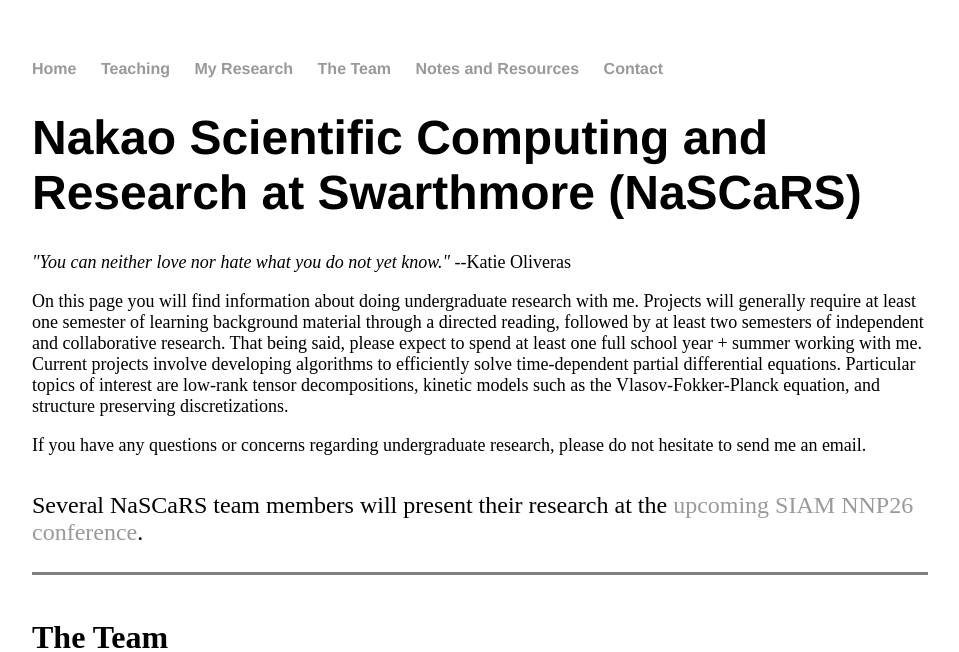
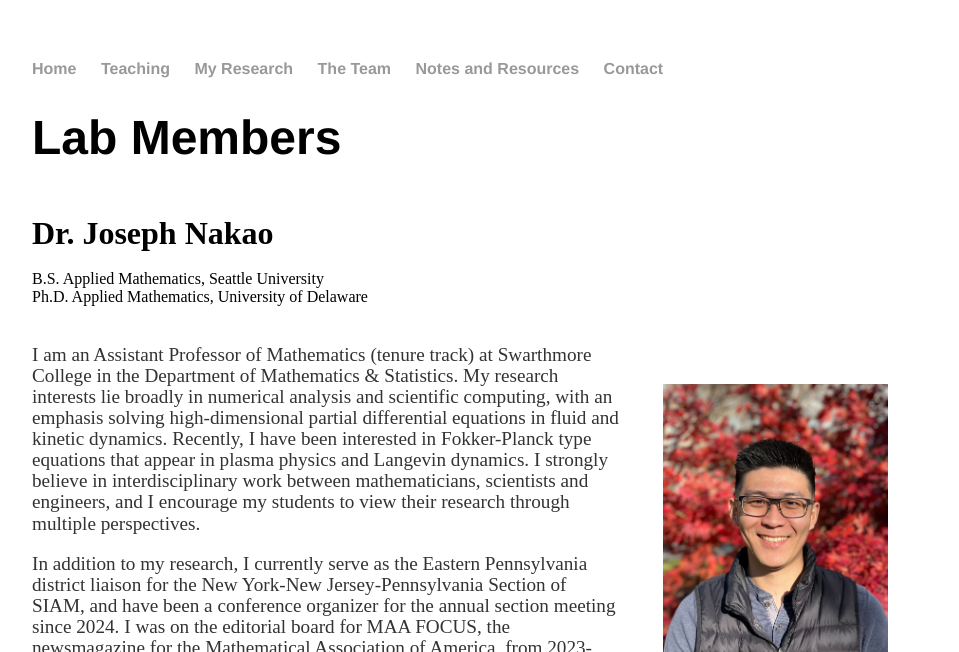
Before and after one commit to jhknakao/jhknakao.github.io, a Jekyll site: the page built from undergradresearch.html, in a window 1280 px wide and 1400 px high, cut to the strip 0-652 px from the top of the window. Shown: the whole strip, without its empty margins (160-1119 px from the left). Built offline with Jekyll 4.4.1, drawn with Linux system fonts in a browser that asks for light colours; some of the changed text lies outside the part shown.

Commit message:
Update undergradresearch.html

```diff
--- a/undergradresearch.html
+++ b/undergradresearch.html
@@ -1,86 +1,107 @@
 ---
 layout: default
-title: The Team
+title: People
 ---
 <div class="blurb">
-	<h1>Nakao Scientific Computing and Research at Swarthmore (NaSCaRS)</h1>
-	<font size="4"><i>"You can neither love nor hate what you do not yet know."</i> --Katie Oliveras</font>
+	<h1>Lab Members</h1>
+	<br>
+	<font size="6"><b>Dr. Joseph Nakao</b></font>
 	<br>
 	<br>
-	<font size="4">On this page you will find information about doing undergraduate research with me. Projects will generally require at least one semester of learning background material through a directed reading, followed by at least two semesters of independent and collaborative research. That being said, please expect to spend at least one full school year + summer working with me. Current projects involve developing algorithms to efficiently solve time-dependent partial differential equations. Particular topics of interest are low-rank tensor decompositions, kinetic models such as the Vlasov-Fokker-Planck equation, and structure preserving discretizations.</font>
+	B.S. Applied Mathematics, Seattle University
+	<br>
+	Ph.D. Applied Mathematics, University of Delaware
 	<br>
 	<br>
-	<font size="4">If you have any questions or concerns regarding undergraduate research, please do not hesitate to send me an email.</font>
-	<br>
-	<br>
-	<br>
-	<font size="5">Several NaSCaRS team members will present their research at the <a href="https://siamnnp2026.sciencesconf.org/" target="_blank">upcoming SIAM NNP26 conference</a>.</font>
-  <br>
+	<p style="padding:40px;float:right;"><img src="images/Nakao_headshot11.2024.jpg" width="225" height=auto></p>
+	<p>
+		I am an Assistant Professor of Mathematics (tenure track) at Swarthmore College in the Department of Mathematics & Statistics. My research interests lie broadly in numerical analysis and scientific computing, with an emphasis solving high-dimensional partial differential equations in fluid and kinetic dynamics. Recently, I have been interested in Fokker-Planck type equations that appear in plasma physics and Langevin dynamics. I strongly believe in interdisciplinary work between mathematicians, scientists and engineers, and I encourage my students to view their research through multiple perspectives.
+	</p>
+	<p>
+		In addition to my research, I currently serve as the Eastern Pennsylvania district liaison for the New York-New Jersey-Pennsylvania Section of SIAM, and have been a conference organizer for the annual section meeting since 2024. I was on the editorial board for MAA FOCUS, the newsmagazine for the Mathematical Association of America, from 2023-2026. And I was on the board of directors for Spectra, the association for LGBTQ+ mathematicians, from 2021-2024.
+	</p>
+
 	<br>
 	<hr size="3" noshade>
 	<br>
 
 	<br>
-	<font size="6"><b>The Team</b></font>
-	<p style="padding:40px;float:right;"><figure><img src="images/nakao_team_2025.jpg" width="400" height=auto><figcaption>Nakao Research Group 2025 (D. Jacobs, P. Bosques-Paulet, J. Nakao, J. Almekinders, Z. Tang)</figcaption></figure></p>
+	<font size="6"><b>Current Research Students (2026-2027 academic year)</b></font>
+
+	<br>
+	<br>
+
+	<font size="4"><b>Dylan Jacobs '27 (Jan. 2024 -- present)</b></font>
+	<ul>
+	<li>Hometown: Portland, OR</li>
+    <li>Majors: Mathematics w/ Applied Emphasis, Engineering</li>
+	<li>Project: Adaptive and conservative low-rank solver for the hybrid ion Vlasov-Fokker-Planck and fluid electron system</li>
+	</ul>
+
+	<br>
+	<br>
+
+	<font size="4"><b>Paolo Bosques-Paulet '27 (Sept. 2024 -- present)</b></font>
+	<ul>
+	<li>Hometown: Eureka, CA</li>
+    <li>Majors: Mathematics w/ Applied Emphasis, Engineering</li>
+	<li>Project: High-order implicit integrator for four-dimensional diffusion equations in hierarchical Tucker tensor format</li>
+	</ul>
+
+	<br>
+	<br>
+
+	<font size="4"><b>Brad Johnston '27 (May 2026 -- present)</b></font>
+	<ul>
+	<li>Hometown: Newtown Square, PA</li>
+    <li>Majors: Engineering</li>
+	<li>Project: Converting a MATLAB library to Python for a high-order low-rank integrator for three-dimensional convection-diffusion equations</li>
+	</ul>
+
+	<br>
+	<br>
+
+	<font size="4"><b>Max Wheeler '29 (May 2026 -- present)</b></font>
+	<ul>
+	<li>Hometown: Madison, CT</li>
+    <li>Majors: Pre-Major</li>
+	<li>Project: TBD</li>
+	</ul>
+
+	<br>
+	<br>
+
+	<font size="4"><b>Kaden Cho '29 (May 2026 -- present)</b></font>
+	<ul>
+	<li>Hometown: Palo Alto, CA</li>
+    <li>Majors: Pre-Major</li>
+	<li>Project: TBD</li>
+	</ul>
+
+
+	<br>
+	<hr size="3" noshade>
+	<br>
+
+	<br>
+	<font size="6"><b>Previous Research Students</b></font>
+
+	<br>
+	<br>
 
 	<ul>
-		<li>Kaden Cho '29 (June 2026 -- present)</li>
-		<li>Max Wheeler '29 (May 2026 -- present)</li>
-		<li>Brad Johnston '27 (May 2026 -- present)</li>
-		<li>Charlie Schuetz '27 (May 2026 -- present)</li>
     	<li>Joost Almekinders '27 (June 2025 -- August 2025)</li>
 		<li>Zoe Tang '27 (Sept. 2024 -- May 2025)</li>
-		<li>Paolo Bosques-Paulet '27 (Sept. 2024 -- present)</li>
-		<li>Dylan Jacobs '27 (Jan. 2024 -- present)</li>
 	</ul>
 	<br>
 	<br>
 	<hr size="3" noshade>
 	<br>
 
-	<br>
-	<font size="6"><b>Qualifications and Expectations</b></font>
-	<br>
-  	<br>
-	<font size="5"><b>Required Qualifications</b></font>
-	<ul>
-    <li>Successful completion of linear algebra (MATH 27/28), vector calculus (MATH 33/34/35), and ordinary differential equations (MATH 43/44). It is okay if you take MATH 43/44 while starting to work with me.</li>
-    <li>Solid understanding of multivariable calculus and vector calculus.</li>
-    <li>I generally want to see a grade of B+ or higher in all mathematics, science and engineering courses.</li>
-	</ul>
 
-	<font size="5"><b>Preferred Qualifications</b></font>
-	<ul>
-    <li>Moderate fluency in either MATLAB, Julia, or Python. Other languages are acceptable, but we will mostly code in MATLAB and Python.</li>
-    <li>Successful completion of upper-level mathematics courses: numerical analysis, partial differential equations, modeling and nonlinear systems, real/complex analysis.</li>
-    <li>Successful completion of physics and engineering courses: electromagnetism/electrodynamics, thermodynamics, fluid mechanics, heat transfer, signal processing/linear systems.</li>
-    <li>Fluency in LaTeX. I will teach you LaTeX if you do not already know it.</li>
-  </ul>
-
-  <font size="5"><b>Expectations</b></font>
-	<ul>
-    <li>Roughly 5 hours of work per week during the school year depending on the pace at which you're comfortable working.</li>
-    <li>Weekly meetings.</li>
-    <li>Occasional written reports and (short) presentations on your progress and results.</li>
-    <li>Perseverance! Research can be quite frustrating and slow-moving at times. However, I completely understand this and am very patient so long as I see you working hard. I care much more about your effort and believe that results will then follow naturally.</li>
-	</ul>
-	<br>
-	<br>
-	<hr size="3" noshade>
-	<br>
+	<p style="padding:40px;float:right;"><figure><img src="images/nakao_team_2025.jpg" width="400" height=auto><figcaption>Nakao Research Group 2025 (D. Jacobs, P. Bosques-Paulet, J. Nakao, J. Almekinders, Z. Tang)</figcaption></figure></p>
 
 	<br>
-	<font size="6"><b>Undergraduate Research Projects</b></font>
-	<br>
-	<br>
-	<font size="4">If you are interested in starting a research project with me, then please send me an email with the information below. I will try to get back to you within a week. Please make sure you first read the "Qualifications and Expectations" section above.</font>
-	<ul>
-		<li>Name + pronouns and major(s)/minor(s).</li>
-		<li>List of mathematics/physics/engineering coursework.</li>
-		<li>Brief description of your programming experience, if applicable.</li>
-		<li>Short paragraph (3-5 sentences) describing why you want to do undergraduate research with me, as well as your future career goals if you already know them. (It is OKAY if you do not know what you want to do after college).</li>
-  </ul>
 	<br>
 	<br>
 </div><!-- /.blurb -->
```
